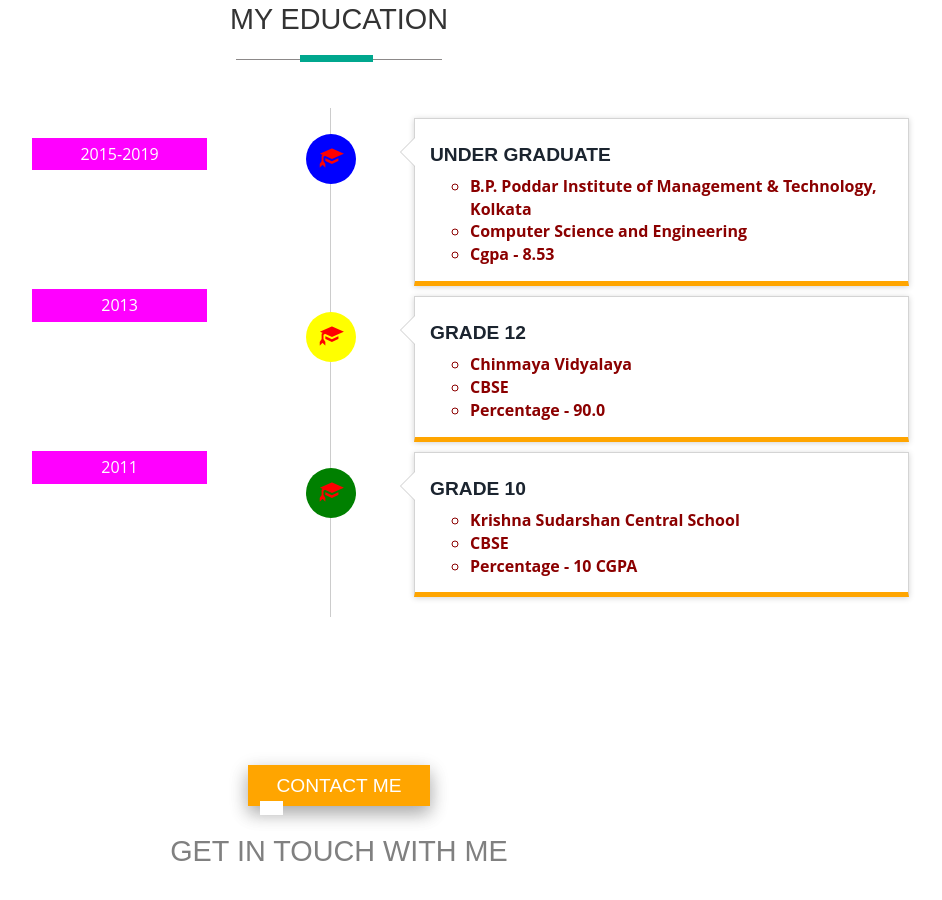
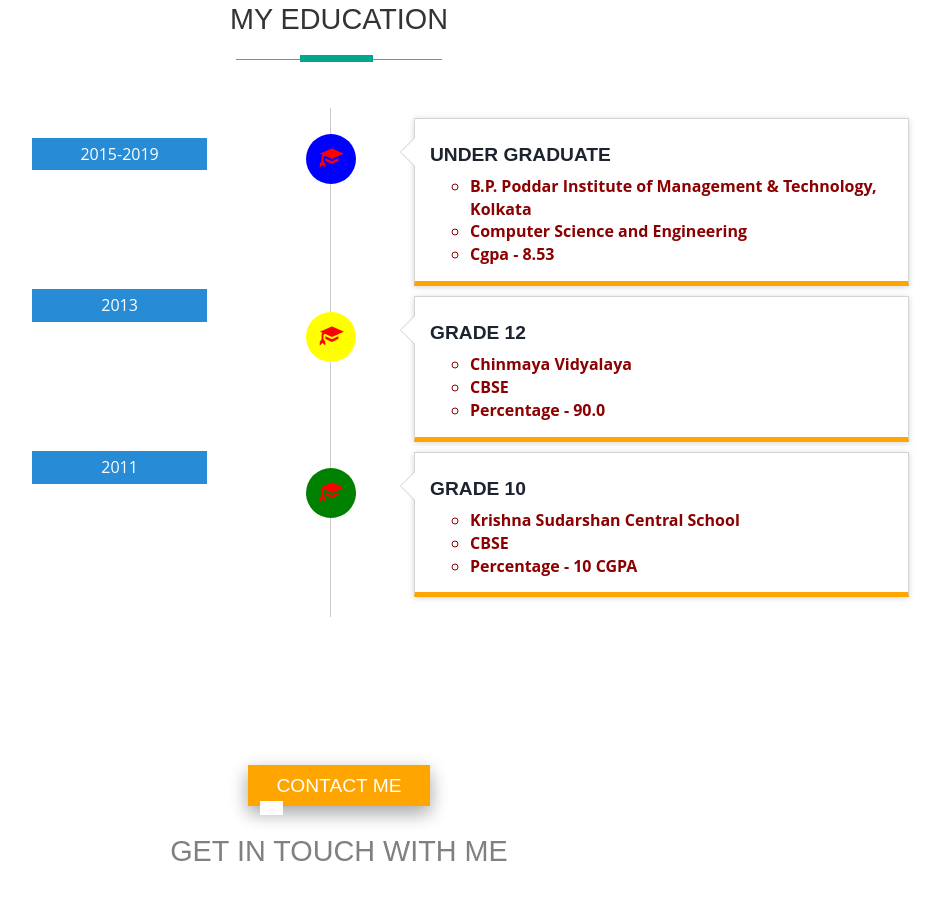
Before and after one commit to rahulkumar484/rahulkumar484.github.io, a plain HTML site: page index.html in a window 1280 px wide. Shown: the part 1791-2691 px from the top of the page, without its empty margins (301-1243 px from the left). Drawn offline with nearby package versions, Linux system fonts and the light colour scheme; files whose address does not match are found by name.

Commit message:
Update image1.css

```diff
--- a/css/image1.css
+++ b/css/image1.css
@@ -503,7 +503,7 @@
     font-size: 1em;
     color: #fff;
     text-align: center;
-    background: #FF00FF;
+    background: #288bd6;
     padding: 5px 0;
     width:60%;
     display: block;
```
